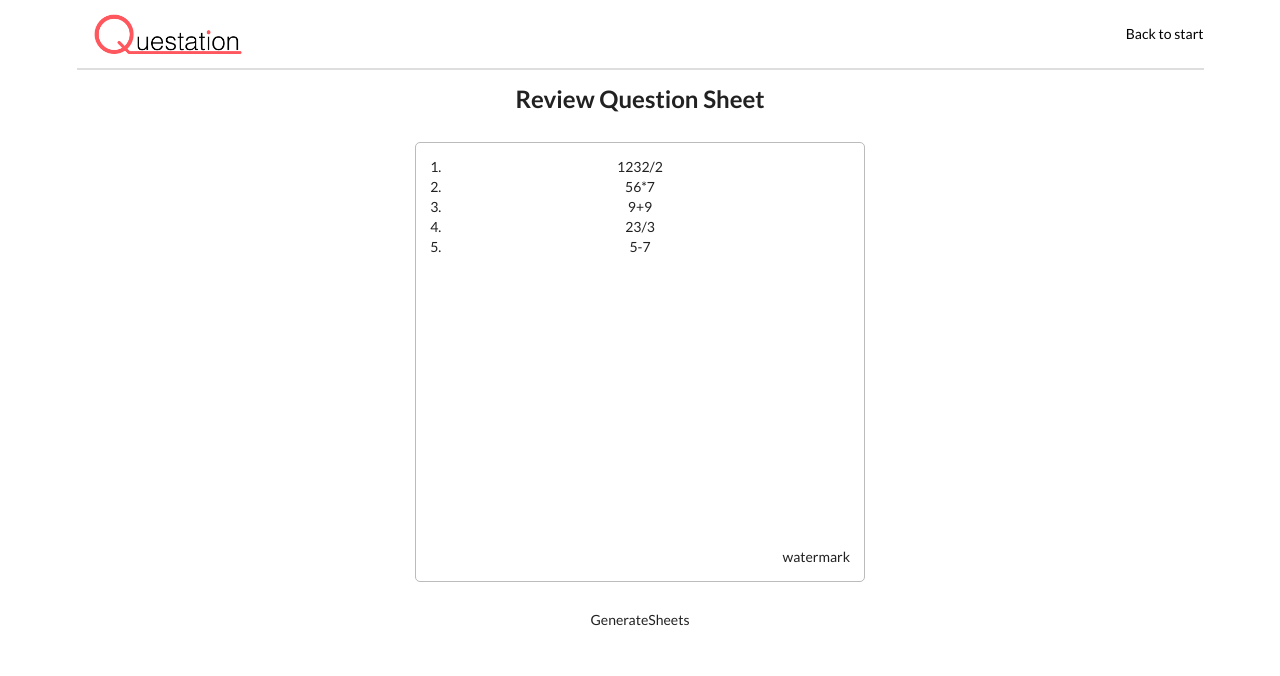
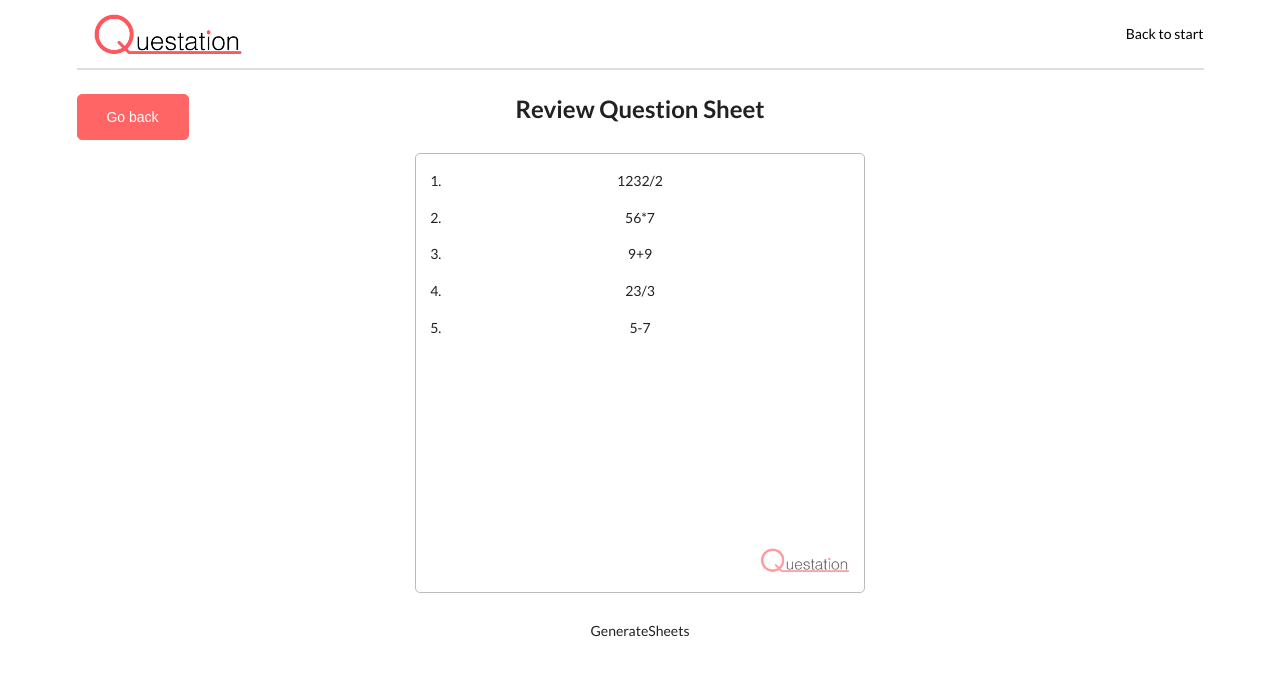
Before and after one commit to ksinghj/Questation, a React (Create React App) app: page /review in a window 1280 px wide. Shown: the top 676 px of the page. Built offline with nearby package versions, Linux system fonts and the light colour scheme.

Commit message:
go back button, misc styles folder

```diff
--- a/src/components/QuestionCreate.jsx
+++ b/src/components/QuestionCreate.jsx
@@ -4,6 +4,7 @@ import { createQuestionSheet } from "../actions";
 import history from "../history";
 
 import "../styles/QuestionCreate/index.css";
+import "../styles/misc/button.css";
 
 class QuestionCreate extends React.Component {
   state = { input1: "", input2: "", input3: "", input4: "", input5: "" };
@@ -39,6 +40,7 @@ class QuestionCreate extends React.Component {
     return (
       <div className="questioncreate__container">
         <h2>Create a Question Sheet</h2>
+        <p>Questation only allows 5 questions for now.</p>
         <form
           onSubmit={this.onFormSubmit}
           style={{ display: "flex", flexDirection: "column" }}
--- a/src/components/SheetPreview.jsx
+++ b/src/components/SheetPreview.jsx
@@ -14,7 +14,13 @@ const SheetPreview = ({ props }) => {
           return <li key={q}>{q}</li>;
         })}
       </ol>
-      <div className="sheetpreview__watermark">watermark</div>
+      <div className="sheetpreview__watermark">
+        <img
+          className="watermark__image"
+          src={require("../img/questation-logo.png")}
+          alt="Questation logo"
+        />
+      </div>
     </div>
   );
 };
--- a/src/components/SheetReview.jsx
+++ b/src/components/SheetReview.jsx
@@ -1,13 +1,20 @@
 import React from "react";
 import SheetPreview from "./SheetPreview";
 import GenerateSheets from "./GenerateSheets";
+import { Link } from "react-router-dom";
 
 import "../styles/SheetReview/index.css";
+import "../styles/misc/button.css";
 
 class SheetReview extends React.Component {
   render() {
     return (
       <div className="sheetreview__container">
+        <Link to="/create">
+          <button type="button" className="button">
+            Go back
+          </button>
+        </Link>
         <h2>Review Question Sheet</h2>
         <SheetPreview />
         <GenerateSheets />
--- a/src/styles/QuestionCreate/index.css
+++ b/src/styles/QuestionCreate/index.css
@@ -1,21 +1,3 @@
-.button {
-  cursor: pointer;
-  width: 8rem;
-  padding: 1em;
-  background: #ff6565;
-  color: #fff;
-  border: 1px solid #ff6565;
-  border-radius: 5px;
-  -webkit-transition: ease-in-out 250ms;
-  transition: ease-in-out 250ms;
-}
-
-.button:hover {
-  background: #fff;
-  color: #ff6565;
-  border: 1px solid #ff6565;
-}
-
 .questioncreate__container {
   margin: auto;
   max-width: 500px;
--- a/src/styles/SheetPreview/index.css
+++ b/src/styles/SheetPreview/index.css
@@ -8,6 +8,10 @@
 
 .sheetpreview__list {
   margin: 1em 2em 5em 2em;
+}
+
+.sheetpreview__list li {
+  margin: 1.2em 0;
 }
 
 .sheet {
@@ -21,3 +25,9 @@
   position: absolute;
   padding: 1em;
 }
+
+.watermark__image {
+  max-width: 90px;
+  height: auto;
+  opacity: 0.6;
+}
--- a/src/styles/SheetReview/index.css
+++ b/src/styles/SheetReview/index.css
@@ -1,3 +1,9 @@
 .sheetreview__container {
   text-align: center;
+  position: relative;
 }
+
+.sheetreview__container button {
+  position: absolute;
+  left: 0;
+}
--- /dev/null
+++ b/src/styles/misc/button.css
@@ -0,0 +1,17 @@
+.button {
+  cursor: pointer;
+  width: 8rem;
+  padding: 1em;
+  background: #ff6565;
+  color: #fff;
+  border: 1px solid #ff6565;
+  border-radius: 5px;
+  -webkit-transition: ease-in-out 250ms;
+  transition: ease-in-out 250ms;
+}
+
+.button:hover {
+  background: #fff;
+  color: #ff6565;
+  border: 1px solid #ff6565;
+}
```
